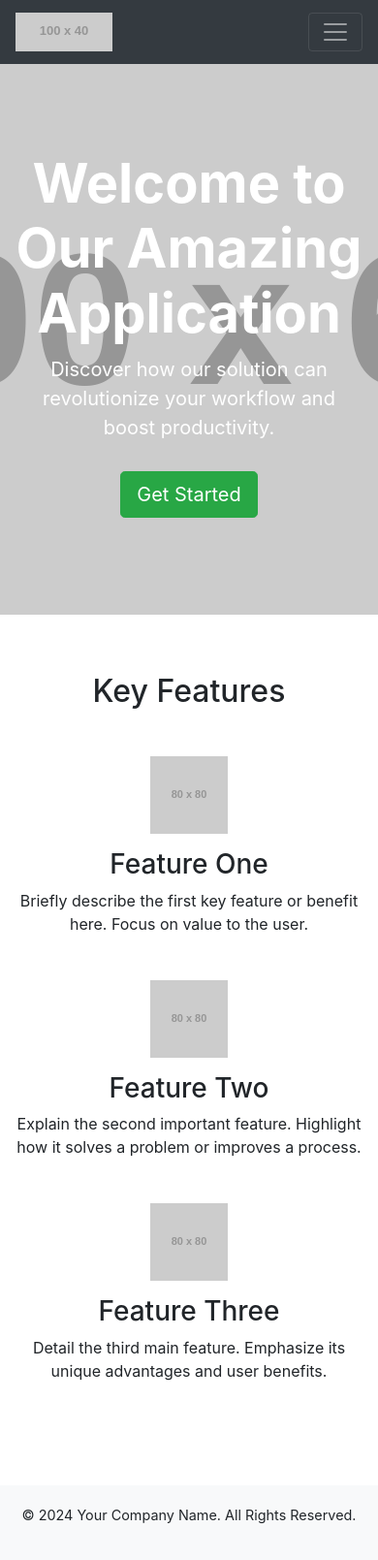
After one commit to Isa-vital/Savings-Management-System, a PHP site: page /landing.php in a window 390 px wide. The commit adds this page. Shown: the whole page at 97% size. Run offline with PHP 8.4, Linux system fonts and the light colour scheme; grey boxes labelled with a size stand in for pictures from a placeholder-image service; some libraries are stand-ins or nearby versions.

Commit message:
feat: Create landing page, improve login UI, and add admin setup SQL
This commit introduces the following changes:

1.  **New Landing Page (`landing.php`):** A professional, responsive landing page has been created using Bootstrap. It includes a navbar, hero section, features section, and footer.
2.  **Updated Redirection:** `index.php` now redirects unauthenticated users to the new `landing.php` instead of the login page.
3.  **Login Page UI Enhancement (`auth/login.php`):** The login page UI has been modernized. The form is now better centered, includes a placeholder logo, and has refined styling for a cleaner look.
4.  **Admin User Setup (`admin_setup.sql`):** A new SQL file provides a query to insert a 'coreadmin' user into the `admins` table, along with detailed instructions on how to hash the password and execute the query.

```diff
--- a/index.php
+++ b/index.php
@@ -8,7 +8,7 @@ if (!file_exists(session_save_path()) || !is_writable(session_save_path())) {
 
 // Standardize session check
 if (!isset($_SESSION['admin']['id'])) {
-    header("Location: /savingssystem/auth/login.php");
+    header("Location: /savingssystem/landing.php");
     exit;
 }
 
--- /dev/null
+++ b/landing.php
@@ -0,0 +1,121 @@
+<!DOCTYPE html>
+<html lang="en">
+<head>
+    <meta charset="UTF-8">
+    <meta name="viewport" content="width=device-width, initial-scale=1.0">
+    <title>Welcome to Our Application</title>
+    <!-- Bootstrap CSS -->
+    <link href="https://stackpath.bootstrapcdn.com/bootstrap/4.5.2/css/bootstrap.min.css" rel="stylesheet">
+    <style>
+        body { padding-top: 56px; } /* Adjust body padding for fixed navbar */
+        .hero-section {
+            background: url('https://via.placeholder.com/1500x600.png?text=Hero+Background+Image') no-repeat center center;
+            background-size: cover;
+            color: white;
+            padding: 100px 0;
+            text-align: center;
+        }
+        .hero-section h1 {
+            font-size: 3.5rem;
+            font-weight: bold;
+        }
+        .hero-section p {
+            font-size: 1.25rem;
+            margin-bottom: 30px;
+        }
+        .features-section {
+            padding: 60px 0;
+        }
+        .feature-item {
+            text-align: center;
+            margin-bottom: 30px;
+        }
+        .feature-item img {
+            width: 80px; /* Placeholder icon size */
+            height: 80px;
+            margin-bottom: 15px;
+        }
+        .footer {
+            background-color: #f8f9fa;
+            padding: 20px 0;
+            text-align: center;
+            font-size: 0.9rem;
+        }
+    </style>
+</head>
+<body>
+
+    <!-- Navigation Bar -->
+    <nav class="navbar navbar-expand-lg navbar-dark bg-dark fixed-top">
+        <div class="container">
+            <a class="navbar-brand" href="#">
+                <img src="https://via.placeholder.com/100x40.png?text=Logo" alt="Logo" style="height: 40px;">
+            </a>
+            <button class="navbar-toggler" type="button" data-toggle="collapse" data-target="#navbarNav" aria-controls="navbarNav" aria-expanded="false" aria-label="Toggle navigation">
+                <span class="navbar-toggler-icon"></span>
+            </button>
+            <div class="collapse navbar-collapse" id="navbarNav">
+                <ul class="navbar-nav ml-auto">
+                    <li class="nav-item active">
+                        <a class="nav-link" href="#">Home <span class="sr-only">(current)</span></a>
+                    </li>
+                    <li class="nav-item">
+                        <a class="nav-link" href="#">Features</a>
+                    </li>
+                    <li class="nav-item">
+                        <a class="nav-link" href="#">About</a>
+                    </li>
+                    <li class="nav-item">
+                        <a class="nav-link btn btn-primary btn-sm ml-lg-2" href="#">Login</a>
+                    </li>
+                </ul>
+            </div>
+        </div>
+    </nav>
+
+    <!-- Hero Section -->
+    <header class="hero-section">
+        <div class="container">
+            <h1>Welcome to Our Amazing Application</h1>
+            <p>Discover how our solution can revolutionize your workflow and boost productivity.</p>
+            <a href="#" class="btn btn-success btn-lg">Get Started</a>
+        </div>
+    </header>
+
+    <!-- Features Section -->
+    <section class="features-section">
+        <div class="container">
+            <h2 class="text-center mb-5">Key Features</h2>
+            <div class="row">
+                <div class="col-md-4 feature-item">
+                    <img src="https://via.placeholder.com/80x80.png?text=Feature1" alt="Feature 1 Icon">
+                    <h3>Feature One</h3>
+                    <p>Briefly describe the first key feature or benefit here. Focus on value to the user.</p>
+                </div>
+                <div class="col-md-4 feature-item">
+                    <img src="https://via.placeholder.com/80x80.png?text=Feature2" alt="Feature 2 Icon">
+                    <h3>Feature Two</h3>
+                    <p>Explain the second important feature. Highlight how it solves a problem or improves a process.</p>
+                </div>
+                <div class="col-md-4 feature-item">
+                    <img src="https://via.placeholder.com/80x80.png?text=Feature3" alt="Feature 3 Icon">
+                    <h3>Feature Three</h3>
+                    <p>Detail the third main feature. Emphasize its unique advantages and user benefits.</p>
+                </div>
+            </div>
+        </div>
+    </section>
+
+    <!-- Footer -->
+    <footer class="footer">
+        <div class="container">
+            <p>&copy; 2024 Your Company Name. All Rights Reserved.</p>
+        </div>
+    </footer>
+
+    <!-- Bootstrap JS and dependencies -->
+    <script src="https://code.jquery.com/jquery-3.5.1.slim.min.js"></script>
+    <script src="https://cdn.jsdelivr.net/npm/@popperjs/core@2.5.4/dist/umd/popper.min.js"></script>
+    <script src="https://stackpath.bootstrapcdn.com/bootstrap/4.5.2/js/bootstrap.min.js"></script>
+</body>
+</html>
```
Also changed, not shown: admin_setup.sql (added, +40 -0 lines), auth/login.php (+47 -20 lines).
